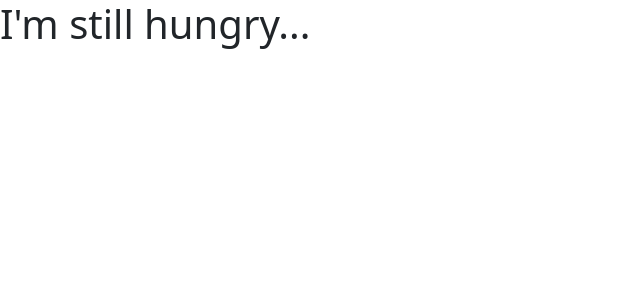
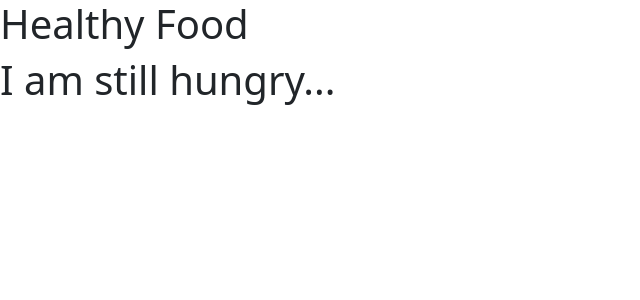
Before and after one commit to uttam8299/react-learn, a React (Vite) app in the folder Fragments/learning-fragments/: page / in a window 1280 px wide. Shown: the top 300 px of the page, without its empty margins (0-640 px from the left). Built offline with nearby package versions, Linux system fonts and the light colour scheme.

Commit message:
conditional rendering - ternary operator

```diff
--- a/Fragments/learning-fragments/src/App.jsx
+++ b/Fragments/learning-fragments/src/App.jsx
@@ -10,13 +10,11 @@ function App() {
 
   let foodItems = [];
 
-  if (foodItems.length == 0) {
-    return <h1>I'm still hungry...</h1>;
-  }
-
   return (
     <>
       <h1>Healthy Food</h1>
+      {foodItems.length == 0 ? <h1>I am still hungry...</h1> : null}
+      {/* null - here value can be any falsy value, falsy value --> null, undefined, empty, NaN, zero */}
       <ul className="list-group">
         {foodItems.map((item) => (
           <li key={item} className="list-group-item">
```
